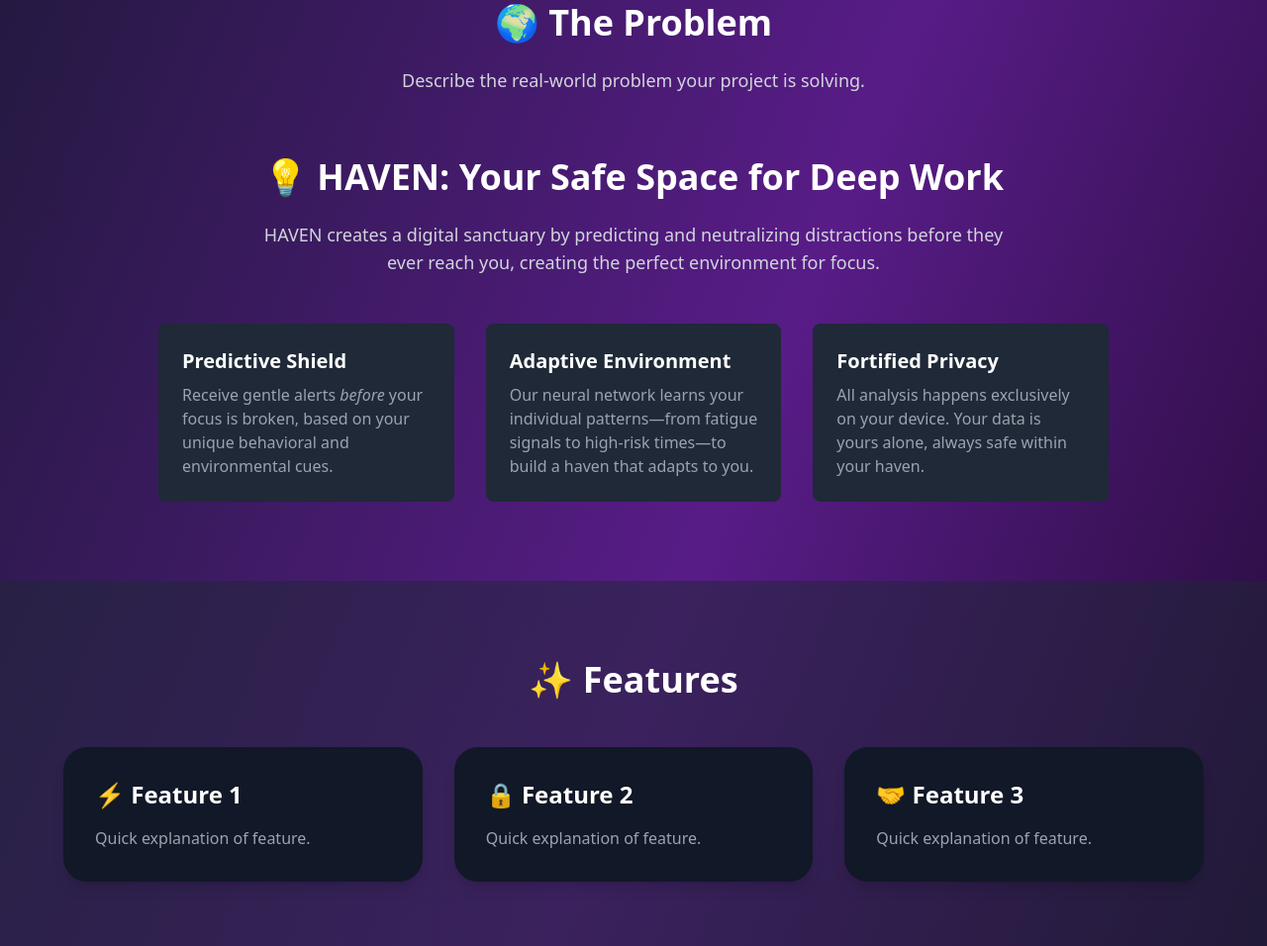
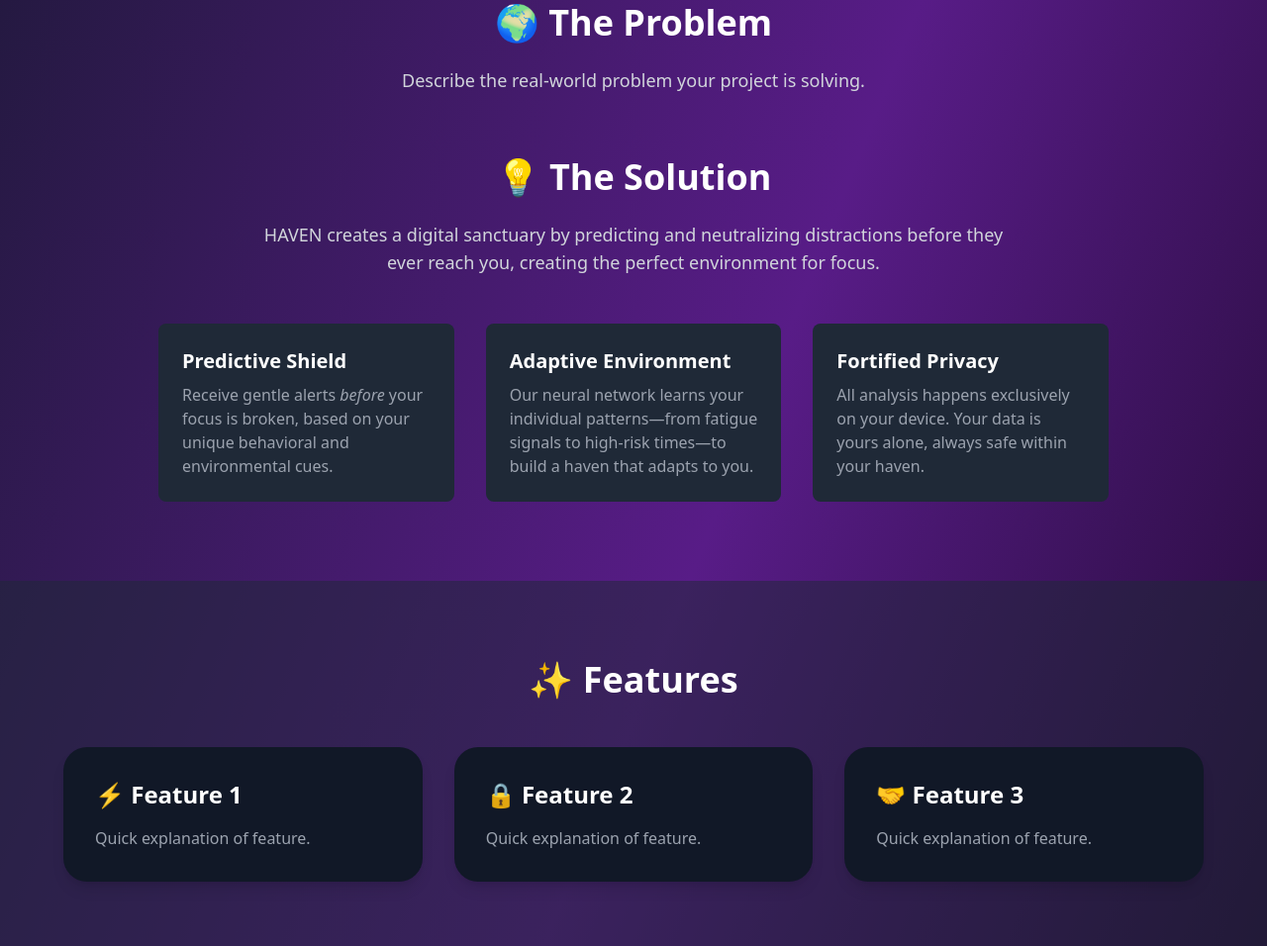
Before and after one commit to Ashwathpat/m25, a plain HTML site: page index.html in a window 1280 px wide. Shown: the part 877-1833 px from the top of the page at 99% size. Drawn offline with nearby package versions, Linux system fonts and the light colour scheme.

Commit message:
Update index.html

```diff
--- a/index.html
+++ b/index.html
@@ -29,7 +29,7 @@
       Describe the real-world problem your project is solving.
     </p>
 
-   <h2 class="text-4xl font-bold mt-16 mb-6">💡 HAVEN: Your Safe Space for Deep Work</h2>
+   <h2 class="text-4xl font-bold mt-16 mb-6">💡 The Solution</h2>
 
 <p class="text-gray-300 text-lg max-w-3xl mx-auto">
   HAVEN creates a digital sanctuary by predicting and neutralizing distractions before they ever reach you, creating the perfect environment for focus.
```
